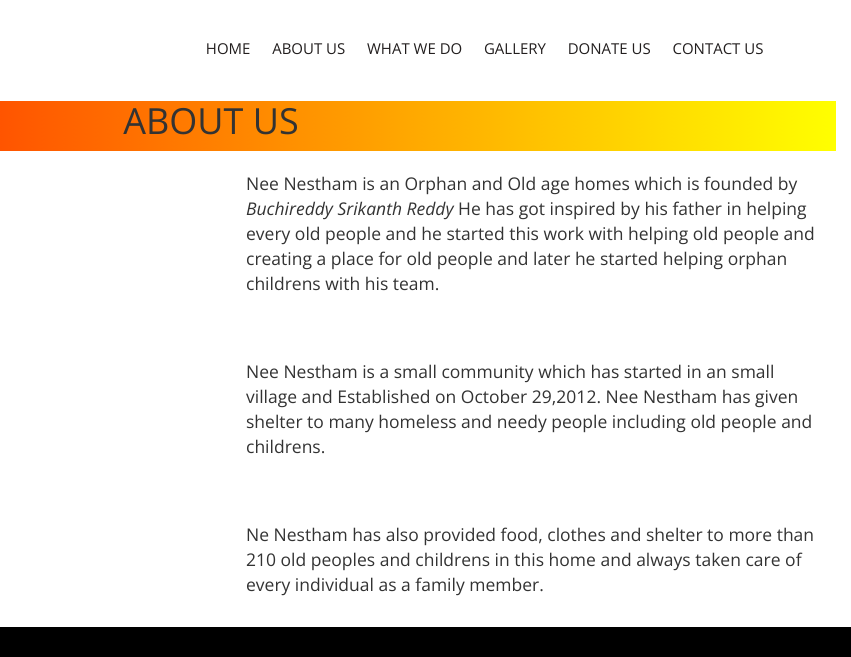
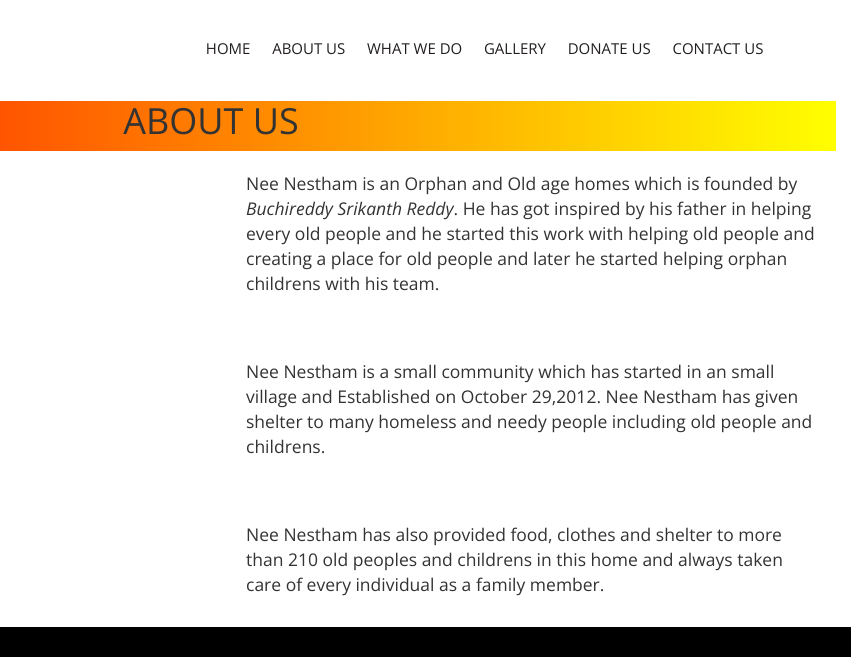
Before and after one commit to debasis778/OrphanAndOldAge, a plain HTML site: page web/about.html in a window 1280 px wide. Shown: the top 657 px of the page, 429-1280 px from the left. Drawn offline with nearby package versions, Linux system fonts and the light colour scheme; files whose address does not match are found by name.

Commit message:
updated about.html for errors

```diff
--- a/web/about.html
+++ b/web/about.html
@@ -73,11 +73,11 @@
 			<img src="./images/frontpage/children-close-up-crowd-764681.jpg" class="img-responsive img-thumbnail">
 		</div>
 		<div class="col-md-6 col-xs-12">
-			<blockquote>Nee Nestham is an Orphan and Old age homes which is founded by <I>Buchireddy Srikanth Reddy</I> He has got inspired by his father in helping every old people and he started this work with helping old people and creating a place for old people and later he started helping orphan childrens with his team.</blockquote>
+			<blockquote>Nee Nestham is an Orphan and Old age homes which is founded by <I>Buchireddy Srikanth Reddy</I>. He has got inspired by his father in helping every old people and he started this work with helping old people and creating a place for old people and later he started helping orphan childrens with his team.</blockquote>
 			<br>
 			<blockquote> Nee Nestham is a small community which has started in an small village and Established on October 29,2012. Nee Nestham has given shelter to many homeless and needy people including old people and childrens. </blockquote>
 			<br>
-			<blockquote> Ne Nestham has also provided food, clothes and shelter to more than 210 old peoples and childrens in this home and always taken care of every individual as a family member.  </blockquote>
+			<blockquote> Nee Nestham has also provided food, clothes and shelter to more than 210 old peoples and childrens in this home and always taken care of every individual as a family member.  </blockquote>
 
 		</div>
 	</div>
```
